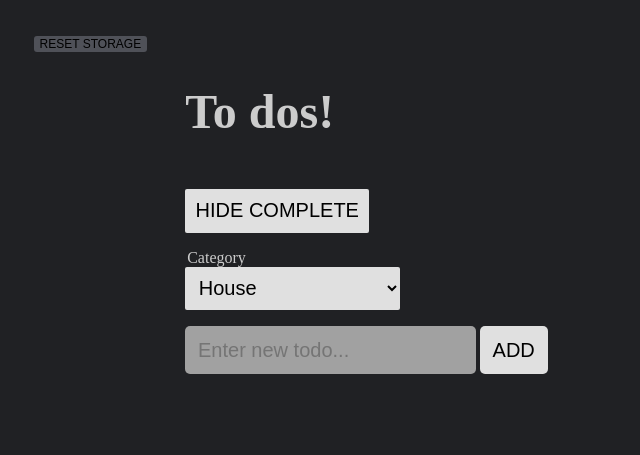
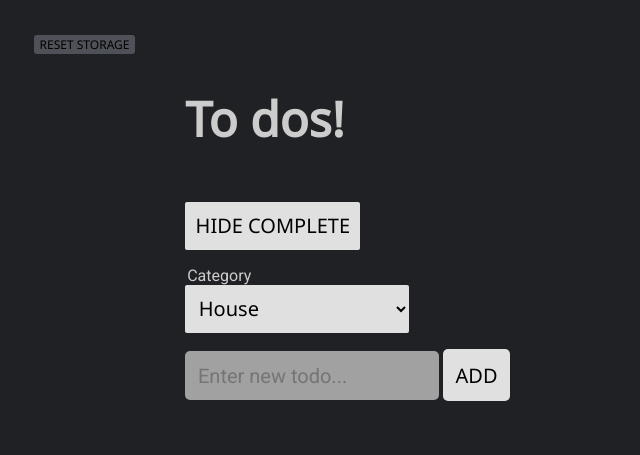
Before and after one commit to timetoady/TodoClone, a website: page index.html in a window 1280 px wide. Shown: the whole page, without its empty margins (0-640 px from the left). Drawn offline with nearby package versions, Linux system fonts and the light colour scheme.

Commit message:
fonts styled

```diff
--- a/index.html
+++ b/index.html
@@ -9,6 +9,7 @@
     rel="stylesheet"
     href="/node_modules/animate.css/animate.css"
   />
+  <link href="https://fonts.googleapis.com/css2?family=Noto+Sans&family=Roboto&display=swap" rel="stylesheet">
     <title>Adam's To-dos</title>
 </head>
 
--- a/main.css
+++ b/main.css
@@ -2,7 +2,21 @@ body{
     padding: 2%;
     background-color: #202124;
     color: #ccc;
+    font-family: 'Roboto', sans-serif;
 }
+
+button{
+    font-family: 'Noto Sans', sans-serif;
+}
+
+select {
+    font-family: 'Noto Sans', sans-serif;
+}
+
+input{
+    font-family: 'Roboto', sans-serif;
+}
+
 
 #reset {
     border: none;
@@ -34,6 +48,7 @@ main {
 h1 {
     color: #ccc;
     font-size: 3rem;
+    font-family: 'Noto Sans', sans-serif;
 }
 
 #topDiv {
```
